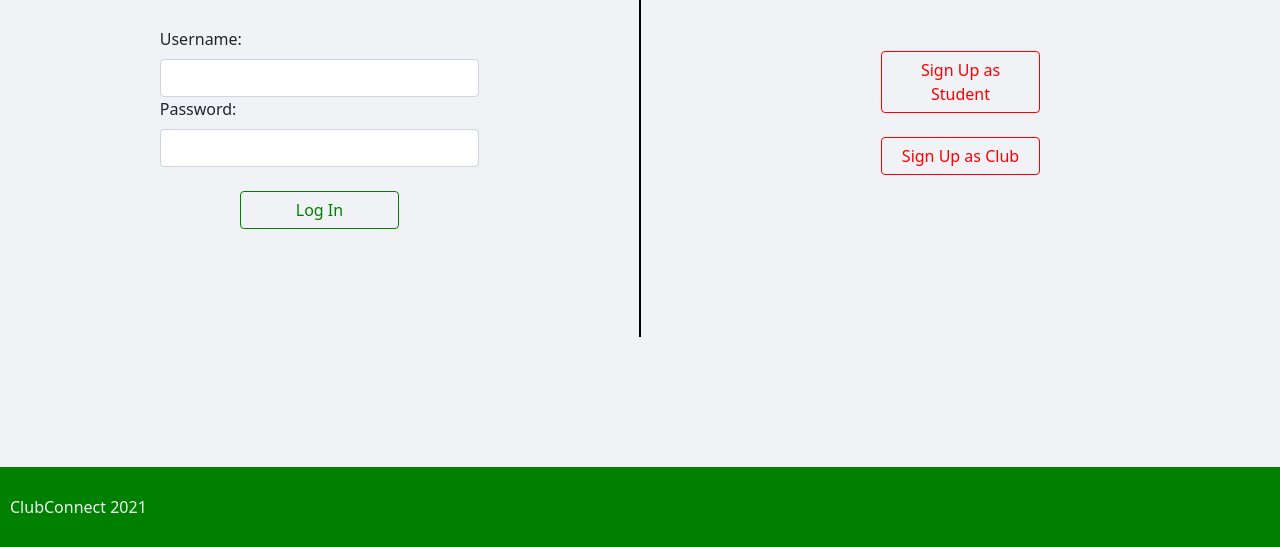
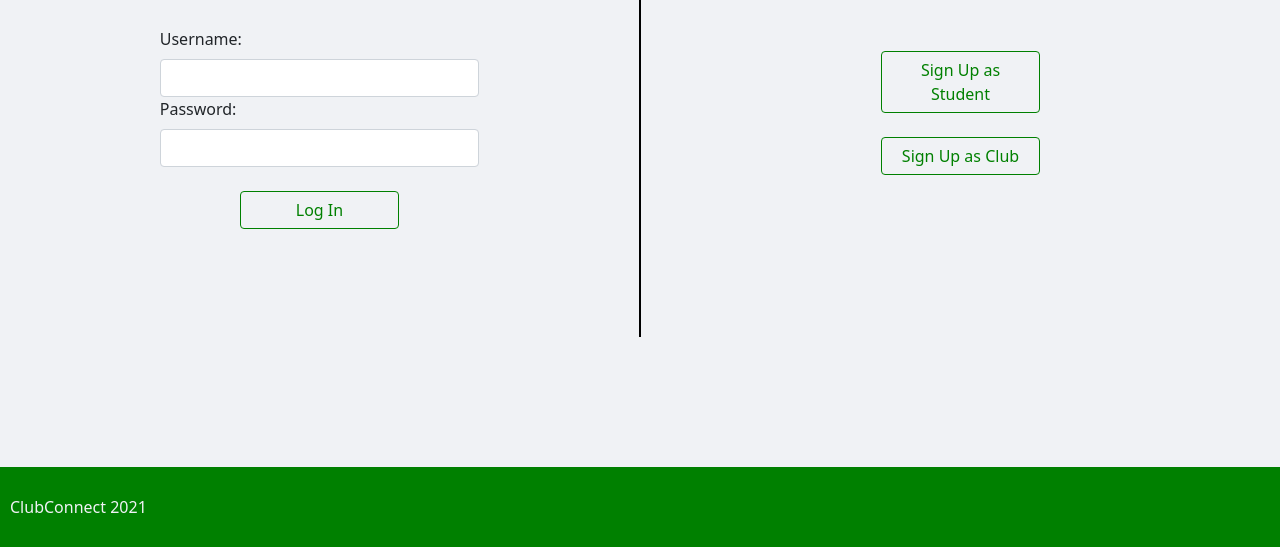
Before and after one commit to garyszekely/cs326-final-team-dalet, a plain HTML site: page landing-page/index.html in a window 1280 px wide. Shown: the part 253-800 px from the top of the page. Drawn offline with nearby package versions, Linux system fonts and the light colour scheme.

Commit message:
Fix coloring issue

```diff
--- a/landing-page/styles.css
+++ b/landing-page/styles.css
@@ -60,13 +60,13 @@ html, body {
 }
 
 .signup-btn {
-    color: red !important;
+    color: green !important;
     background-color: transparent !important;
-    border-color: red !important;
+    border-color: green !important;
     width: 50% !important;
 }
 
 .signup-btn:hover {
     color: #F0F2F5 !important;
-    background-color: red !important;
+    background-color: green !important;
 }
```
